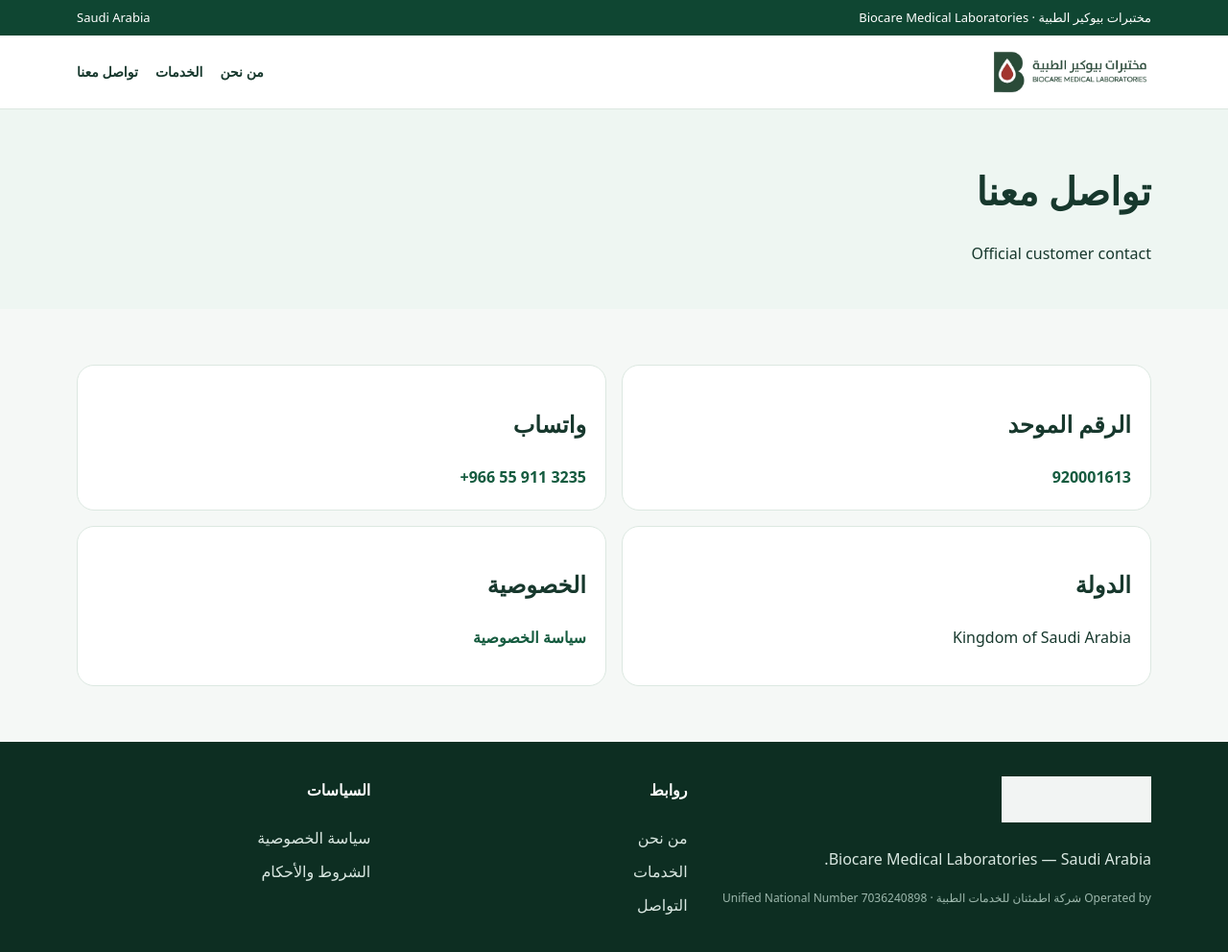
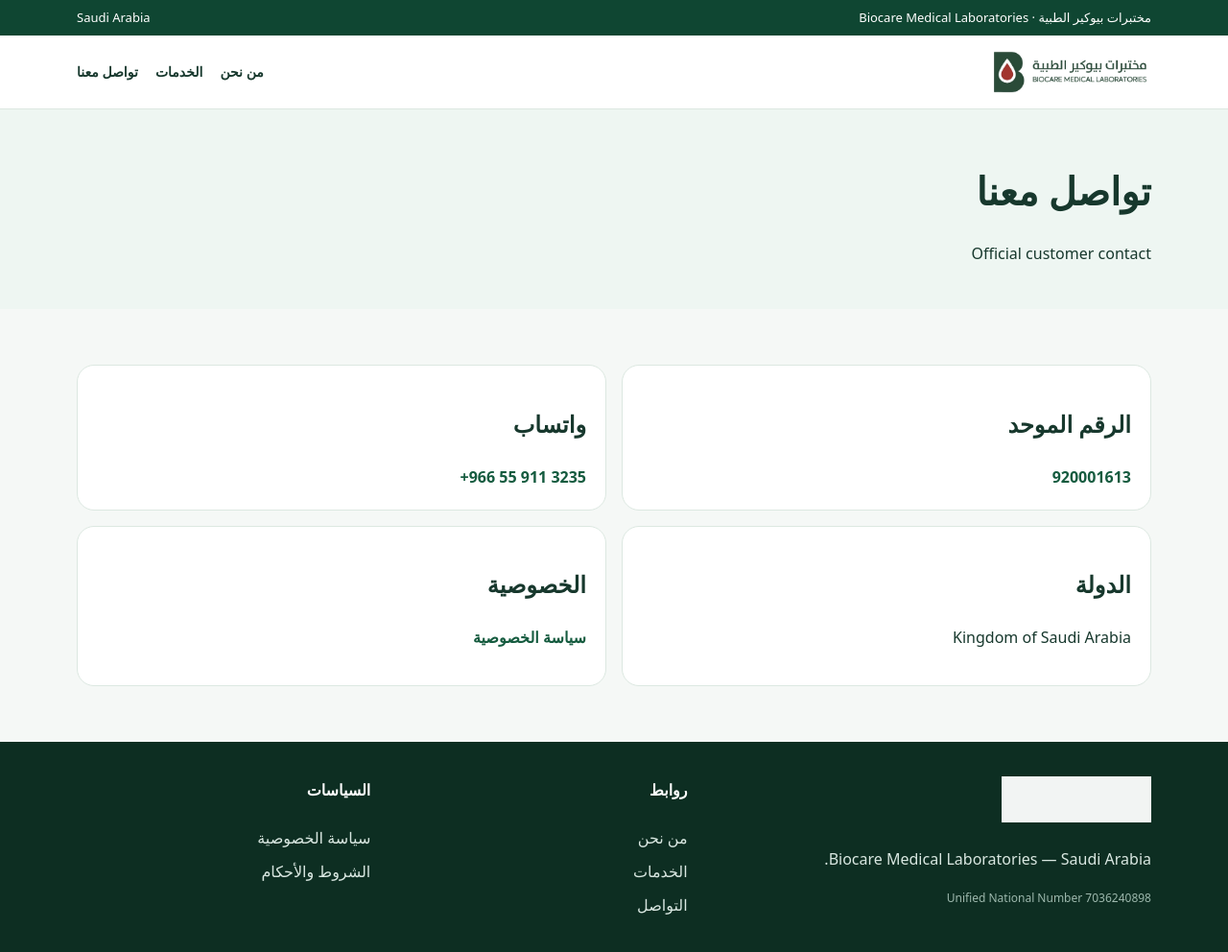
Before and after one commit to Etminan2021/biocare, a plain HTML site: page contact.html in a window 1280 px wide. Shown: the whole page at 96% size. Drawn offline with Linux system fonts and the light colour scheme.

Commit message:
chore(web): remove parent company name from contact.html

```diff
--- a/contact.html
+++ b/contact.html
@@ -1,3 +1,3 @@
 <!doctype html><html lang="ar" dir="rtl"><head><meta charset="utf-8"><meta name="viewport" content="width=device-width,initial-scale=1"><meta name="theme-color" content="#155b3f"><meta name="description" content="بيانات التواصل الرسمية لمختبرات بيوكير الطبية."><link rel="icon" type="image/png" sizes="192x192" href="icon-192.png"><link rel="stylesheet" href="corporate.css?v=2"><title>تواصل معنا | مختبرات بيوكير الطبية</title></head><body><div class="topbar"><div class="wrap"><span>مختبرات بيوكير الطبية · Biocare Medical Laboratories</span><span>Saudi Arabia</span></div></div>
 <header><div class="wrap nav"><a class="brand" href="index.html"><img src="logo-full.png" alt="مختبرات بيوكير الطبية"></a><nav class="links" aria-label="التنقل الرئيسي"><a href="about.html">من نحن</a><a href="services.html">الخدمات</a><a href="contact.html">تواصل معنا</a></nav></div></header>
-<main><section class="page-hero"><div class="wrap"><h1>تواصل معنا</h1><p>Official customer contact</p></div></section><section><div class="wrap contact-grid"><div class="contact-box"><h2>الرقم الموحد</h2><a href="tel:920001613" dir="ltr">920001613</a></div><div class="contact-box"><h2>واتساب</h2><a href="https://wa.me/966559113235" rel="noopener" dir="ltr">+966 55 911 3235</a></div><div class="contact-box"><h2>الدولة</h2><p>Kingdom of Saudi Arabia</p></div><div class="contact-box"><h2>الخصوصية</h2><a href="privacy.html">سياسة الخصوصية</a></div></div></section></main><footer><div class="wrap footer-grid"><div><img src="logo-full.png" alt="Biocare" style="height:48px;filter:brightness(0) invert(1);opacity:.95"><p>Biocare Medical Laboratories — Saudi Arabia.</p><div class="small">Operated by شركة اطمئنان للخدمات الطبية · Unified National Number 7036240898</div></div><div><h4>روابط</h4><a href="about.html">من نحن</a><a href="services.html">الخدمات</a><a href="contact.html">التواصل</a></div><div><h4>السياسات</h4><a href="privacy.html">سياسة الخصوصية</a><a href="terms.html">الشروط والأحكام</a></div></div></footer></body></html>
+<main><section class="page-hero"><div class="wrap"><h1>تواصل معنا</h1><p>Official customer contact</p></div></section><section><div class="wrap contact-grid"><div class="contact-box"><h2>الرقم الموحد</h2><a href="tel:920001613" dir="ltr">920001613</a></div><div class="contact-box"><h2>واتساب</h2><a href="https://wa.me/966559113235" rel="noopener" dir="ltr">+966 55 911 3235</a></div><div class="contact-box"><h2>الدولة</h2><p>Kingdom of Saudi Arabia</p></div><div class="contact-box"><h2>الخصوصية</h2><a href="privacy.html">سياسة الخصوصية</a></div></div></section></main><footer><div class="wrap footer-grid"><div><img src="logo-full.png" alt="Biocare" style="height:48px;filter:brightness(0) invert(1);opacity:.95"><p>Biocare Medical Laboratories — Saudi Arabia.</p><div class="small">Unified National Number 7036240898</div></div><div><h4>روابط</h4><a href="about.html">من نحن</a><a href="services.html">الخدمات</a><a href="contact.html">التواصل</a></div><div><h4>السياسات</h4><a href="privacy.html">سياسة الخصوصية</a><a href="terms.html">الشروط والأحكام</a></div></div></footer></body></html>
```
